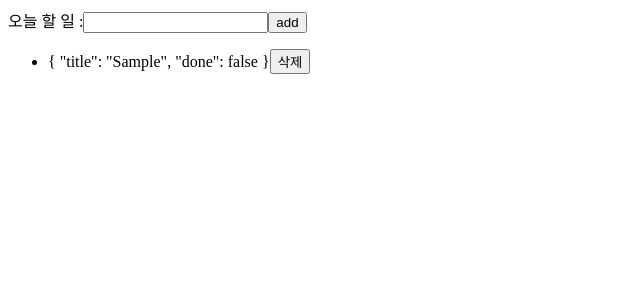
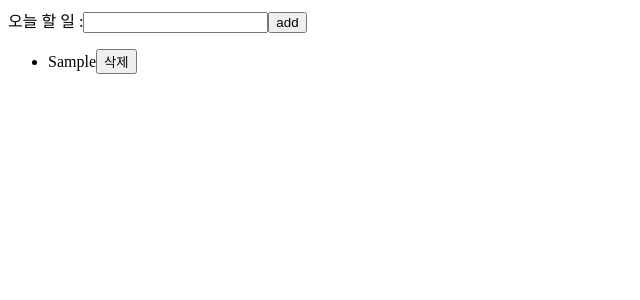
Before and after one commit to es5es5/vue-todo, a Vue app: page / in a window 1280 px wide. Both pictures are taken after typing "Sample" into the empty fields and a click on the button "add". Shown: the top 300 px of the page, without its empty margins (0-640 px from the left). Built offline with nearby package versions, Linux system fonts and the light colour scheme.

Commit message:
item done

```diff
--- a/src/components/TodoListItem.vue
+++ b/src/components/TodoListItem.vue
@@ -1,6 +1,6 @@
 <template>
   <li>
-    <span class="item" @click="toggleItem">{{ todoItem }}</span>
+    <span class="item" :class="todoItem.done ? 'complete' : '' " @click="toggleItem">{{ todoItem.title }}</span>
     <button type="button" @click="removeItem">삭제</button>
   </li>
 </template>
@@ -31,7 +31,11 @@ export default Vue.extend({
   cursor: pointer;
 
   &:hover {
-    text-decoration: underline;
+    color: cadetblue;
+  }
+
+  &.complete {
+    text-decoration: line-through;
   }
 }
 </style>
```
